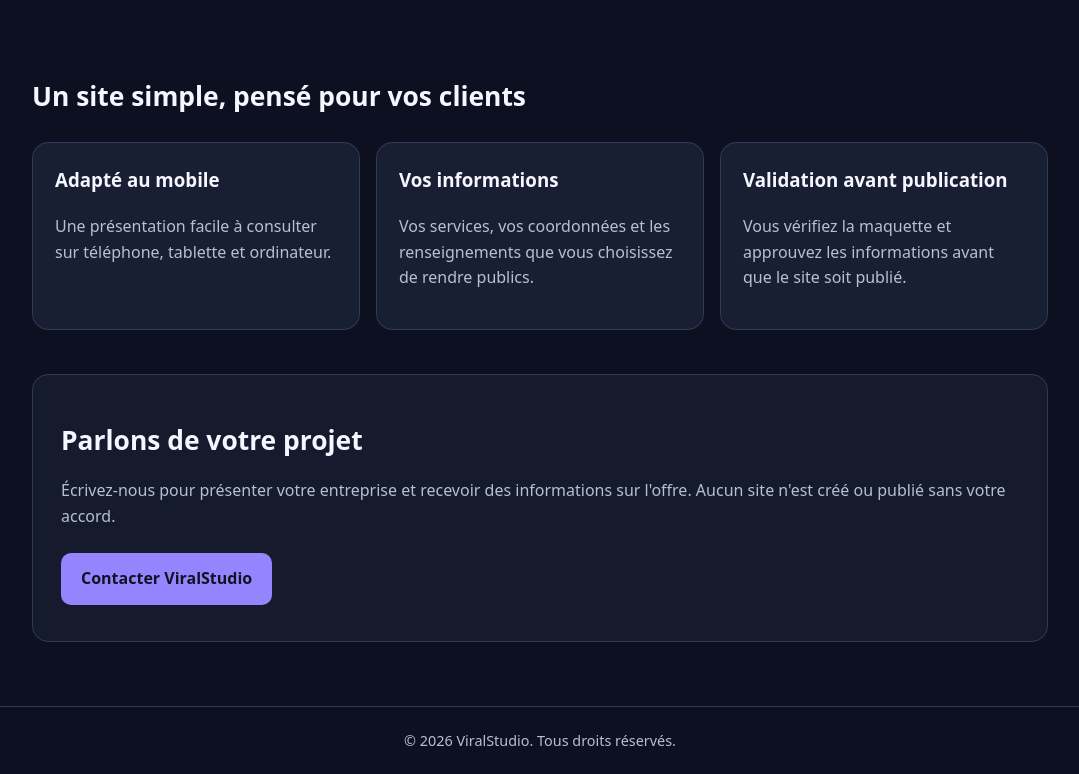
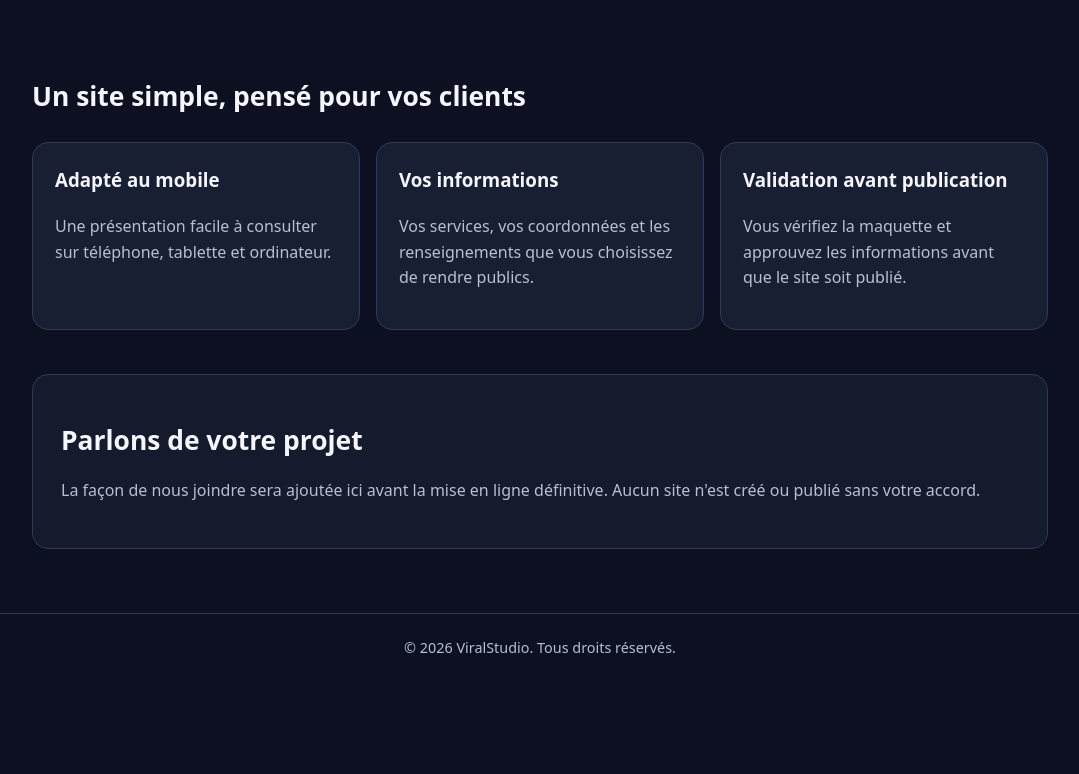
Before and after one commit to sjasiak464-bit/-viralstudio-site, a website: page index.html in a window 1280 px wide. Shown: the part 825-1599 px from the top of the page, without its empty margins (100-1179 px from the left). After the commit the page ends 1506 px from the top, so only its background shows below. Drawn offline with Linux system fonts and the light colour scheme.

Commit message:
Remove unverified contact address from public landing page

```diff
--- a/index.html
+++ b/index.html
@@ -35,7 +35,7 @@ footer{border-top:1px solid var(--line);padding:22px;text-align:center;color:var
 <p class="muted">ViralStudio crée des sites vitrines simples, modernes et adaptés aux téléphones pour aider vos clients à découvrir vos services et à vous contacter facilement.</p>
 <div class="price">60 $ CAD</div>
 <p class="muted">Offre de lancement pour un site vitrine simple. Le contenu, les coordonnées et les besoins sont confirmés avec vous avant toute publication.</p>
-<a class="button" href="mailto:viralstudio.contact@gmail.com?subject=Demande%20d'information%20-%20ViralStudio">Demander une information</a>
+<a class="button" href="#contact">Demander une information</a>
 <a class="button secondary" href="#services">Voir le service</a>
 </section>
 <section id="services">
@@ -48,8 +48,8 @@ footer{border-top:1px solid var(--line);padding:22px;text-align:center;color:var
 </section>
 <section class="contact">
 <h2>Parlons de votre projet</h2>
-<p class="muted">Écrivez-nous pour présenter votre entreprise et recevoir des informations sur l'offre. Aucun site n'est créé ou publié sans votre accord.</p>
-<a class="button" href="mailto:viralstudio.contact@gmail.com?subject=Projet%20de%20site%20web%20-%20ViralStudio">Contacter ViralStudio</a>
+<p class="muted">La façon de nous joindre sera ajoutée ici avant la mise en ligne définitive. Aucun site n'est créé ou publié sans votre accord.</p>
+
 </section>
 </main>
 <footer>© 2026 ViralStudio. Tous droits réservés.</footer>
```
